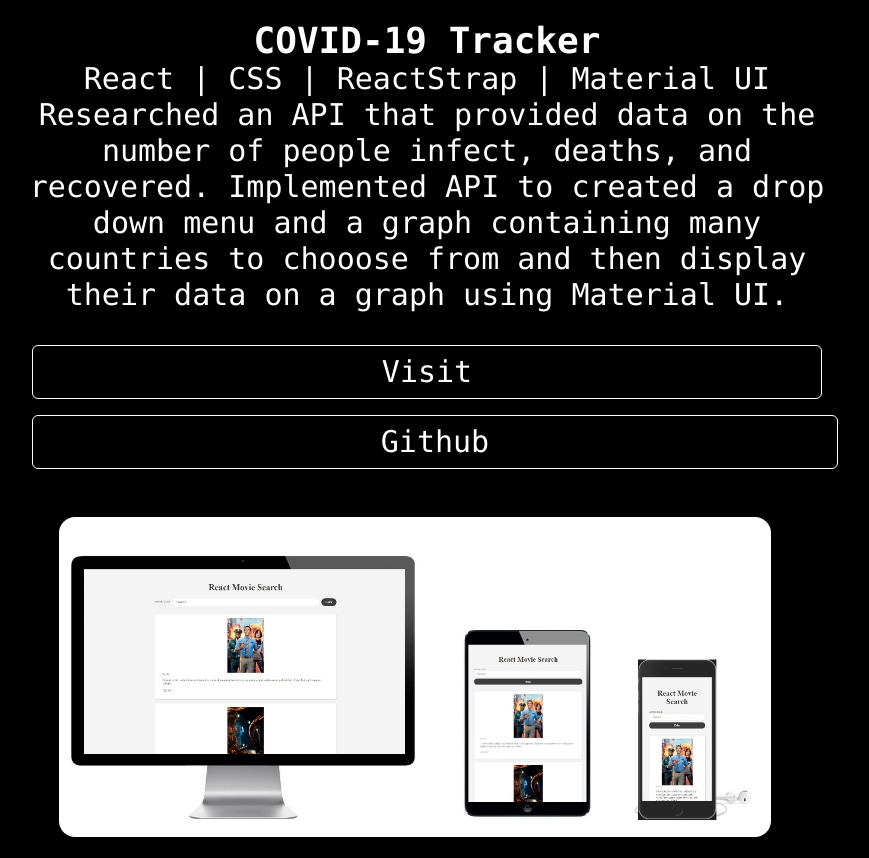
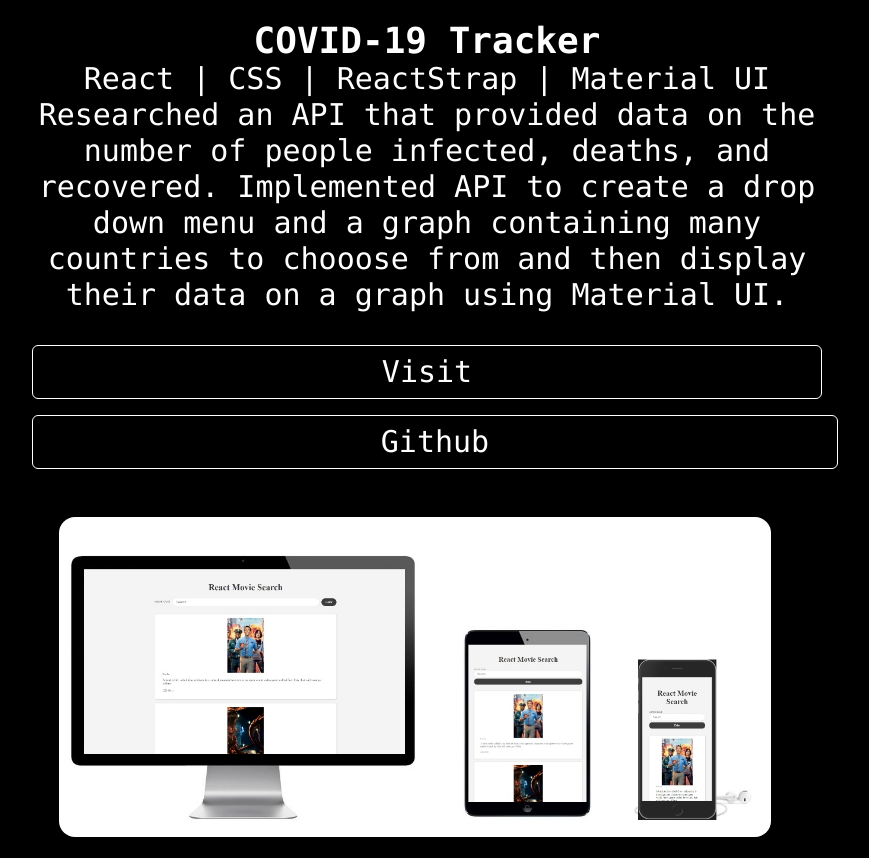
Before and after one commit to DatBoiLuiskrrt/tailwindPractice, a plain HTML site: page index.html in a window 1280 px wide. Shown: the part 1321-2179 px from the top of the page, without its empty margins (213-1082 px from the left). Drawn offline with nearby package versions, Linux system fonts and the light colour scheme.

Commit message:
Updated misspelled words

```diff
--- a/index.html
+++ b/index.html
@@ -75,7 +75,7 @@
       <div class="mt-6">
         <p class="font-bold text-lg text-center xl:text-4xl md:text-3xl">COVID-19 Tracker</p>
         <p class="text-center">React | CSS | ReactStrap | Material UI <br/>
-        Researched an API that provided data on the number of people infect, deaths, and recovered. Implemented API to created a drop down menu and a graph containing many countries to chooose from and then display their data on a graph using Material UI.
+        Researched an API that provided data on the number of people infected, deaths, and recovered. Implemented API to create a drop down menu and a graph containing many countries to chooose from and then display their data on a graph using Material UI.
         </p>
         <div class="flex flex-col md:space-between  space-y-4 mt-4 lg:items-stretch lg:space-y-0 lg:flex-row lg:space-x-4  xl:flex xl:flex-col">
         <button class="bg-black border border-white rounded  rounded-md px-6 py-2 xl:m-4 hover:from-blue-600 to-purple-500 bg-gradient-to-r block  href="#" onclick='window.open("https://corona-trackerapp.herokuapp.com/");return false;' type="button">Visit</button>
```
